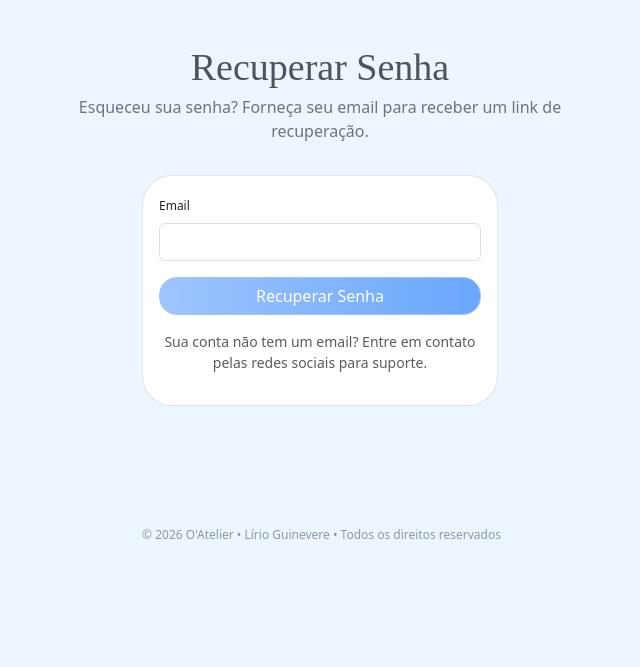
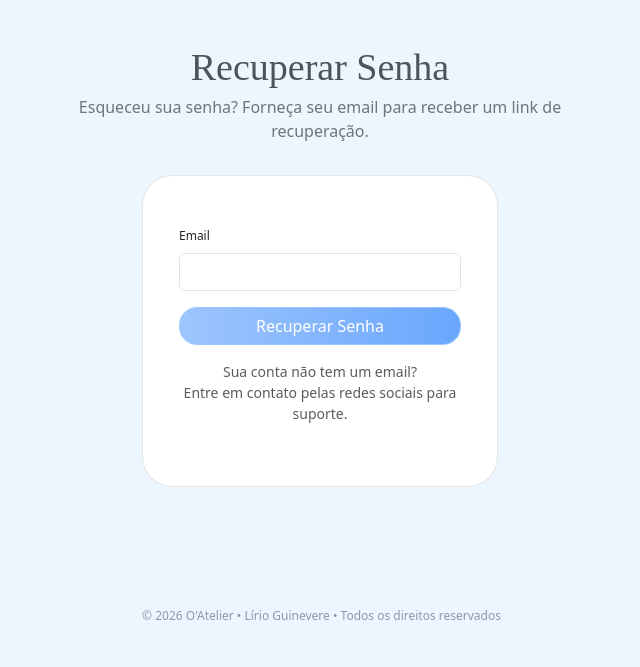
Before and after one commit to nemesis-noctis/o-atelier, a Django app: page /accounts/password-recovery in a window 1280 px wide. Shown: the part 133-800 px from the top of the page, without its empty margins (320-960 px from the left). Run offline with Django 5.2, Linux system fonts and the light colour scheme; some libraries are stand-ins or nearby versions; some web fonts are replaced.

Commit message:
style: adjust interface and file organization

```diff
--- a/accounts/templates/accounts/password_reset.html
+++ b/accounts/templates/accounts/password_reset.html
@@ -20,7 +20,7 @@
             </div>
             <div class="row d-flex justify-content-center">
                 <div class="col-md-6 col-xl-4">
-                    <div class="card mb-5 login-register-card">
+                    <div class="card mb-5 login-register-card" style="padding: 30px 20px">
                         <div class="card-body d-flex flex-column align-items-center">
                             <form class="text-center" method="post" novalidate>
                                 {% csrf_token %}
@@ -34,8 +34,9 @@
                                         Recuperar Senha
                                     </button>
                                 </div>
-                                <p class="text-muted form-redirect-text">Sua conta não tem um email? Entre em contato
-                                    pelas redes sociais para suporte.
+                                <p class="text-muted form-redirect-text">Sua conta não tem um email?
+                                    <br>
+                                    Entre em contato pelas redes sociais para suporte.
                                 </p>
                             </form>
                         </div>
--- a/accounts/templates/accounts/password_reset_complete.html
+++ b/accounts/templates/accounts/password_reset_complete.html
@@ -17,7 +17,7 @@
             </div>
             <div class="row d-flex justify-content-center">
                 <div class="col-md-6 col-xl-4">
-                    <div class="card mb-5 login-register-card">
+                    <div class="card mb-5 login-register-card" style="padding: 20px 10px">
                         <div class="card-body d-flex flex-column align-items-center">
                             <div style="margin: 10px 50px;">
                                 <p class="login-register-subtitle" style="text-align: center">Sua senha foi alterada com
@@ -25,7 +25,7 @@
                                     <br><br>
                                     Para acessar sua conta, entre com seus dados na página de login.
                                     <br><br><br>
-                                    <a href="{% url "login" %}">Login</a>
+                                    <a href="{% url "login" %}" style="color: #69A7FC">Login</a>
                                 </p>
                             </div>
                         </div>
--- a/accounts/templates/accounts/password_reset_confirm.html
+++ b/accounts/templates/accounts/password_reset_confirm.html
@@ -19,7 +19,7 @@
             </div>
             <div class="row d-flex justify-content-center">
                 <div class="col-md-6 col-xl-4">
-                    <div class="card mb-5 login-register-card">
+                    <div class="card mb-5 login-register-card" style="padding: 30px 20px">
                         <div class="card-body d-flex flex-column align-items-center">
                             <form class="text-center" method="post" novalidate>
                                 {% csrf_token %}
--- a/accounts/views.py
+++ b/accounts/views.py
@@ -8,20 +8,13 @@ from django.contrib.auth.views import PasswordResetView, PasswordResetConfirmVie
 from django.shortcuts import render, redirect
 from dotenv import load_dotenv
 
+from core.utils import redirect_if_logged
 from .forms import RegisterForm, LoginForm, RecoverPasswordEmailForm, NewPasswordForm
 
 load_dotenv(settings.BASE_DIR / ".env")
 
 
-def redirect_if_logged(func):
-    def wrapper(request, *args, **kwargs):
-        if request.user.is_authenticated:
-            return redirect("landing-page")
-        return func(request, *args, **kwargs)
-
-    return wrapper
-
-    # Create your views here.
+# Create your views here.
 
 
 @redirect_if_logged
--- a/core/views.py
+++ /dev/null
@@ -1,3 +0,0 @@
-from django.shortcuts import render
-
-# Create your views here.
```
Also changed, not shown: core/utils.py (added, +12 -0 lines).
